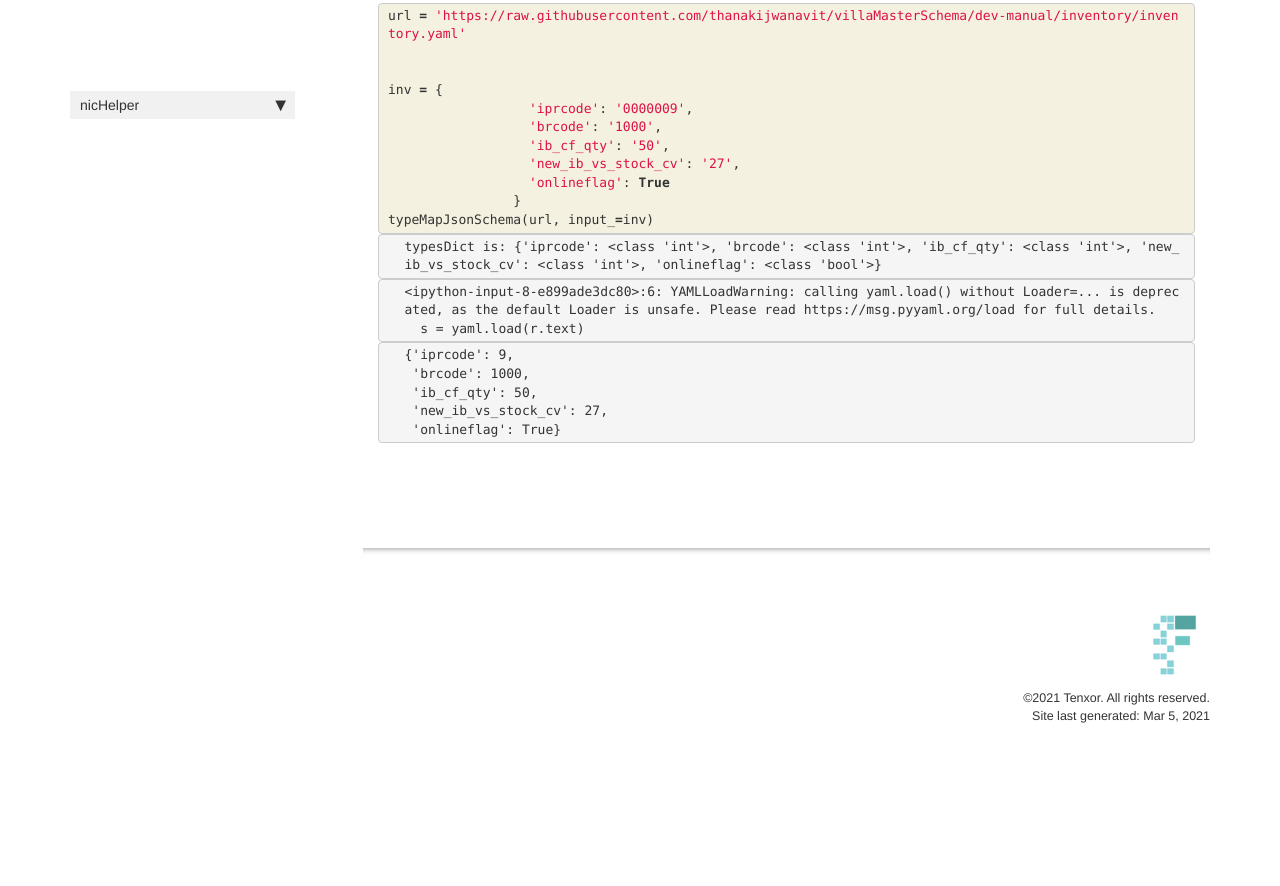
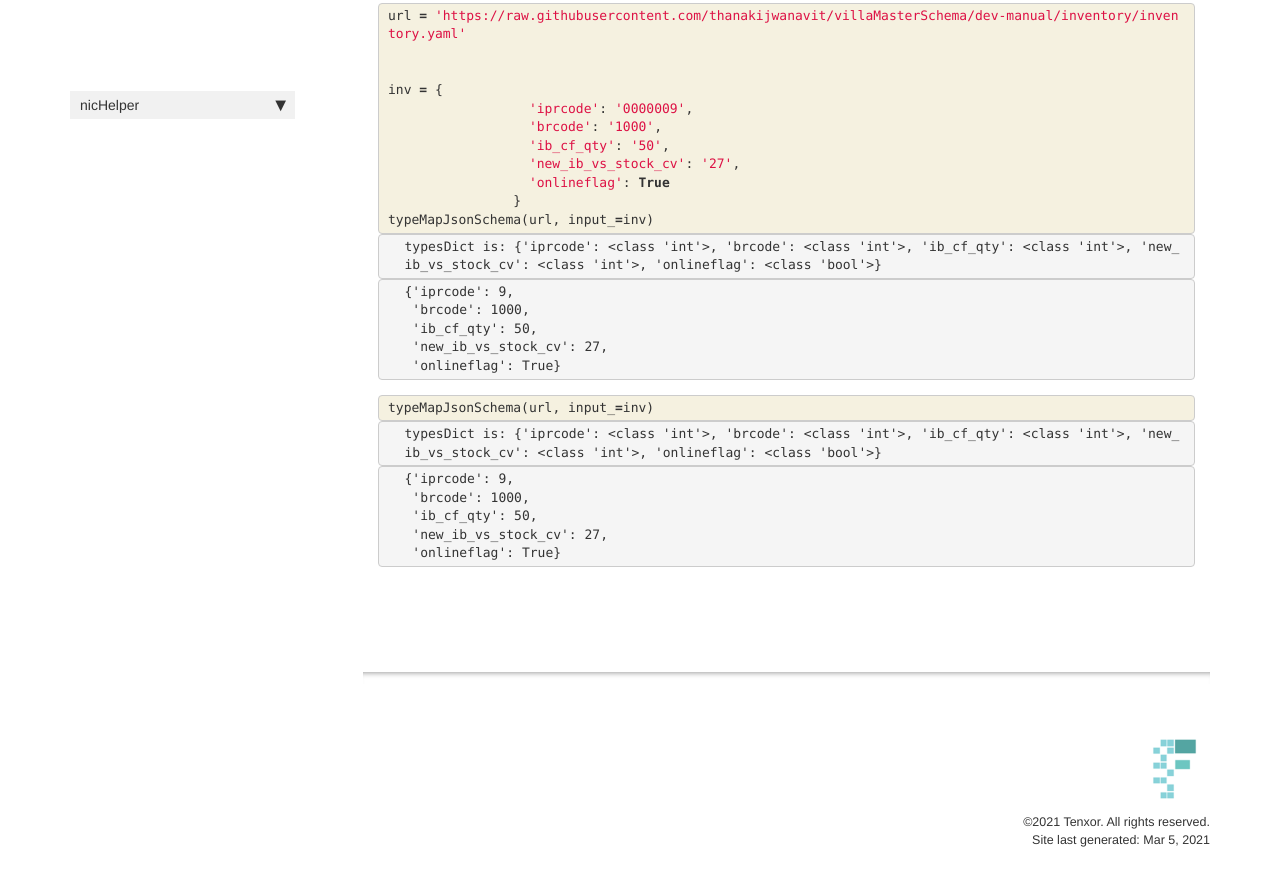
Before and after one commit to thanakijwanavit/nicHelper, a Jekyll site: the page built from docs/schema.html, in a window 1280 px wide and 900 px high, scrolled down 3099 px. Shown: the top 886 px of the window. Built offline with Jekyll 4.4.1, drawn with Linux system fonts in a browser that asks for light colours; nearby versions of some CDN libraries; comment, search, counter and statistics services are not loaded; before the commit the page ends 3875 px from its top, so only the background shows below that.

Commit message:
conversion between yaml and json with FullLoader

```diff
--- a/docs/dictUtil.html
+++ b/docs/dictUtil.html
@@ -311,7 +311,7 @@ False
 
 
 <div class="output_markdown rendered_html output_subarea ">
-<h4 id="hashDict" class="doc_header"><code>hashDict</code><a href="https://github.com/thanakijwanavit/nicHelper/tree/master/nicHelper/dictUtil.py#L39" class="source_link" style="float:right">[source]</a></h4><blockquote><p><code>hashDict</code>(<strong><code>data</code></strong>:<code>dict</code>, <strong><code>hasher</code></strong>=<em><code>&lt;sha1 HASH object @ 0x7fd8b12c8d70&gt;</code></em>, <strong><code>encoder</code></strong>=<em><code>dumps</code></em>)</p>
+<h4 id="hashDict" class="doc_header"><code>hashDict</code><a href="https://github.com/thanakijwanavit/nicHelper/tree/master/nicHelper/dictUtil.py#L39" class="source_link" style="float:right">[source]</a></h4><blockquote><p><code>hashDict</code>(<strong><code>data</code></strong>:<code>dict</code>, <strong><code>hasher</code></strong>=<em><code>&lt;sha1 HASH object @ 0x7f64f4cf2d70&gt;</code></em>, <strong><code>encoder</code></strong>=<em><code>dumps</code></em>)</p>
 </blockquote>
 
 </div>
--- a/docs/schema.html
+++ b/docs/schema.html
@@ -362,9 +362,45 @@ if type is not found, the defaultType is used</p>
 
 <div class="output_area">
 
-<div class="output_subarea output_stream output_stderr output_text">
-<pre>&lt;ipython-input-8-e899ade3dc80&gt;:6: YAMLLoadWarning: calling yaml.load() without Loader=... is deprecated, as the default Loader is unsafe. Please read https://msg.pyyaml.org/load for full details.
-  s = yaml.load(r.text)
+
+
+<div class="output_text output_subarea output_execute_result">
+<pre>{&#39;iprcode&#39;: 9,
+ &#39;brcode&#39;: 1000,
+ &#39;ib_cf_qty&#39;: 50,
+ &#39;new_ib_vs_stock_cv&#39;: 27,
+ &#39;onlineflag&#39;: True}</pre>
+</div>
+
+</div>
+
+</div>
+</div>
+
+</div>
+    {% endraw %}
+
+    {% raw %}
+
+<div class="cell border-box-sizing code_cell rendered">
+<div class="input">
+
+<div class="inner_cell">
+    <div class="input_area">
+<div class=" highlight hl-ipython3"><pre><span></span><span class="n">typeMapJsonSchema</span><span class="p">(</span><span class="n">url</span><span class="p">,</span> <span class="n">input_</span><span class="o">=</span><span class="n">inv</span><span class="p">)</span>
+</pre></div>
+
+    </div>
+</div>
+</div>
+
+<div class="output_wrapper">
+<div class="output">
+
+<div class="output_area">
+
+<div class="output_subarea output_stream output_stdout output_text">
+<pre>typesDict is: {&#39;iprcode&#39;: &lt;class &#39;int&#39;&gt;, &#39;brcode&#39;: &lt;class &#39;int&#39;&gt;, &#39;ib_cf_qty&#39;: &lt;class &#39;int&#39;&gt;, &#39;new_ib_vs_stock_cv&#39;: &lt;class &#39;int&#39;&gt;, &#39;onlineflag&#39;: &lt;class &#39;bool&#39;&gt;}
 </pre>
 </div>
 </div>
--- a/nicHelper/__init__.py
+++ b/nicHelper/__init__.py
@@ -1 +1 @@
-__version__ = "0.0.28"
+__version__ = "0.0.30"
--- a/nicHelper/schema.py
+++ b/nicHelper/schema.py
@@ -24,7 +24,7 @@ typeMap = {'string': str, 'number': float, 'integer': int, 'object': dict, 'arra
 def getTypes(schemaUrl:str, typeMap:dict=typeMap)->dict:
   '''get python types from json schema'''
   r = requests.get(schemaUrl)
-  s = yaml.load(r.text)
+  s = yaml.load(r.text, Loader=yaml.FullLoader)
   properties = s['properties']
   dtypes = {k: typeMap.get(v['type']) for k,v in properties.items()}
   return dtypes
```
Also changed, not shown: 2 other files.
